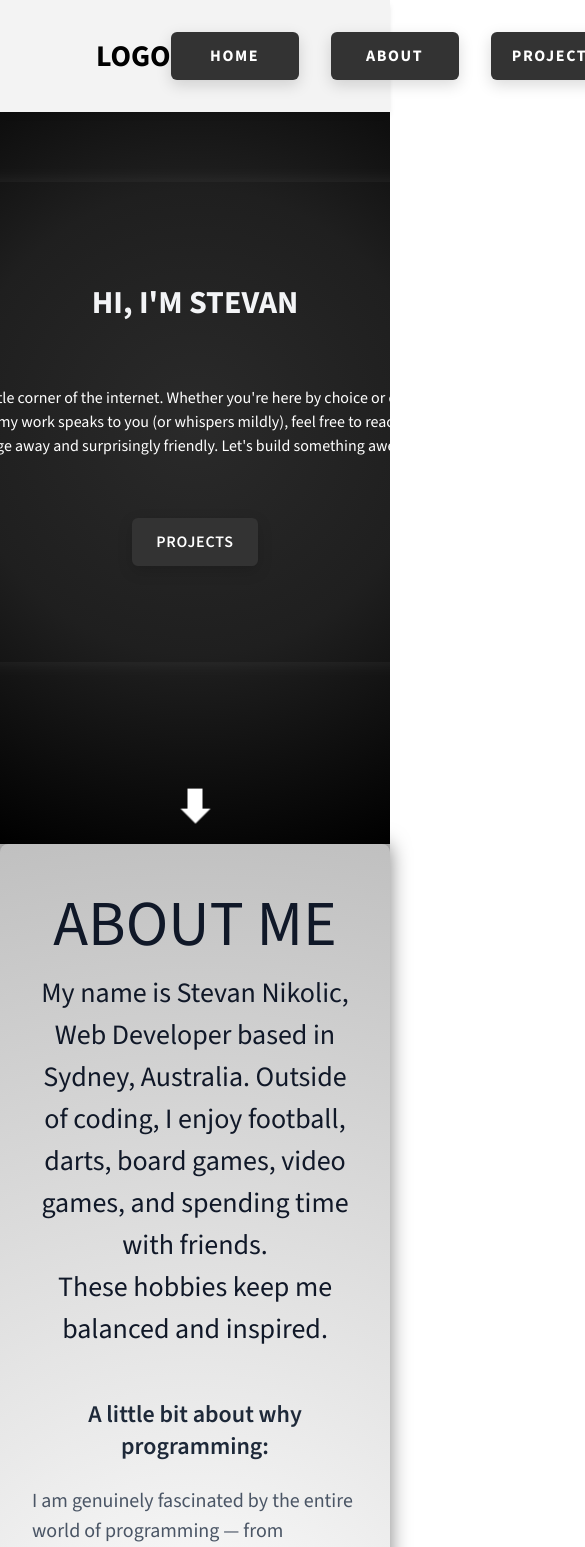
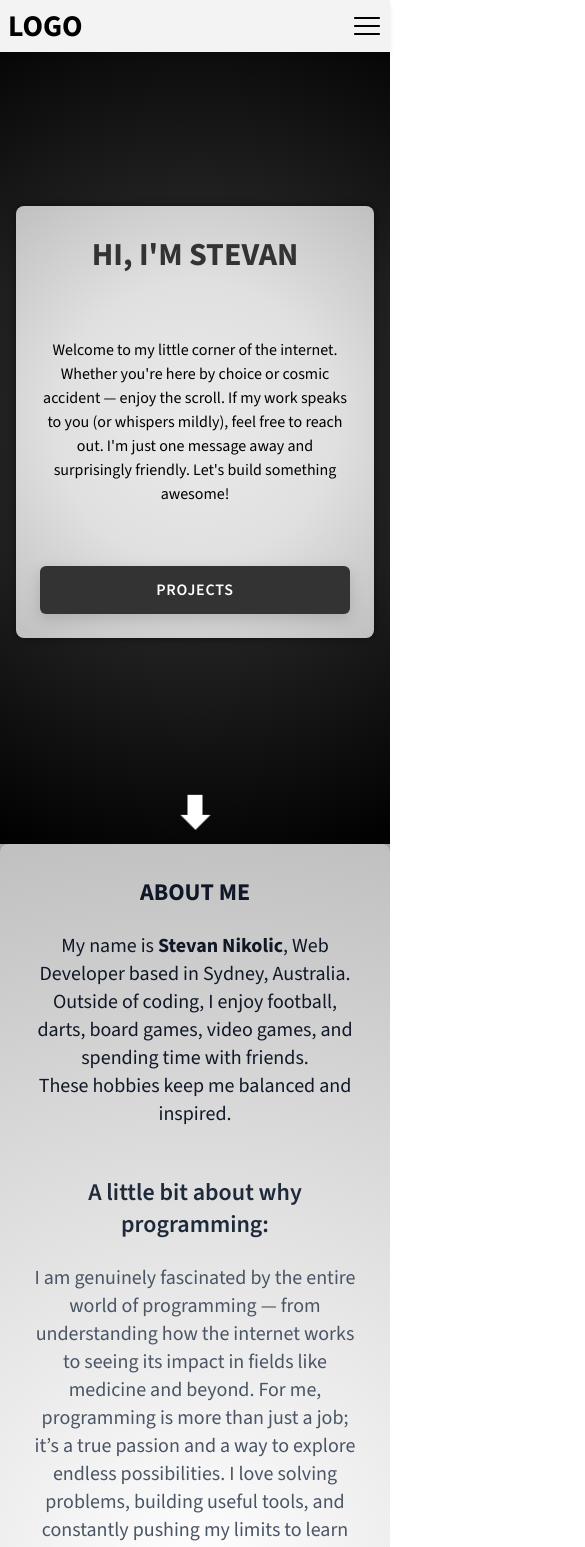
Before and after one commit to Nikolic1992/nikolic_stevan_portfolio, a React (Vite) app: page / in a window 390 px wide. Shown: the top 1547 px of the page, 585 px wide, since content can reach past the window. Built offline with nearby package versions, Linux system fonts and the light colour scheme.

Commit message:
feat: first part done

```diff
--- a/package.json
+++ b/package.json
@@ -13,6 +13,7 @@
     "@tailwindcss/vite": "^4.1.6",
     "react": "^19.1.0",
     "react-dom": "^19.1.0",
+    "react-icons": "^5.5.0",
     "tailwindcss": "^4.1.6"
   },
   "devDependencies": {
--- a/src/components/About.jsx
+++ b/src/components/About.jsx
@@ -18,11 +18,13 @@ function About() {
   return (
     <div className="min-h-screen flex flex-col justify-center items-center bg-[radial-gradient(circle,_#ffffff,_#e0e0e0,_#c0c0c0)]">
       <div className="flex flex-col justify-center items-center text-center w-full max-w-[1200px] p-[2rem] shadow-[0_0_20px_rgba(0,0,0,0.5)] rounded-lg">
-        <h2 className="text-gray-900 text-[4rem] uppercase">About Me</h2>
-        <h4 className="text-gray-900 text-[1.75rem]">
-          My name is Stevan Nikolic, Web Developer based in Sydney, Australia.
-          Outside of coding, I enjoy football, darts, board games, video games,
-          and spending time with friends.
+        <h2 className="text-2xl sm:text-3xl md:text-4xl lg:text-5xl uppercase font-bold mb-6 md:mb-9 lg:mb-12 text-center text-gray-900">
+          About Me
+        </h2>
+        <h4 className="text-gray-900 text-xl md:text-2xl lg:text-3xl">
+          My name is <b>Stevan Nikolic</b>, Web Developer based in Sydney,
+          Australia. Outside of coding, I enjoy football, darts, board games,
+          video games, and spending time with friends.
           <br /> These hobbies keep me balanced and inspired.
         </h4>
         <div className="mt-12 flex flex-col gap-16 lg:flex-row text-left w-full">
@@ -30,7 +32,7 @@ function About() {
             <h2 className="text-2xl font-semibold text-gray-800 text-center">
               A little bit about why programming:
             </h2>
-            <h3 className="text-gray-600 text-[1.25rem] ">
+            <h3 className="text-gray-600 text-xl text-center">
               I am genuinely fascinated by the entire world of programming —
               from understanding how the internet works to seeing its impact in
               fields like medicine and beyond. For me, programming is more than
@@ -40,7 +42,7 @@ function About() {
               enthusiasm drives me to create meaningful digital experiences that
               can make a difference.
             </h3>
-            <a href="#contact" className="hero-link">
+            <a href="#contact" className="hero-link wiggle-on-hover">
               Contact
             </a>
           </div>
--- /dev/null
+++ b/src/components/Footer.jsx
@@ -0,0 +1,34 @@
+import { FaGithub, FaLinkedin } from "react-icons/fa";
+
+function Footer() {
+  return (
+    <footer className="bg-[radial-gradient(circle,_#2a2a2a,_#1f1f1f,_#000000)]   text-gray-400 py-6 text-center">
+      <div className="flex flex-col items-center justify-center gap-[10px] uppercase">
+        <div>Connect with me</div>
+        <div className="flex items-center justify-center gap-[10px]">
+          <a
+            href="https://github.com/Nikolic1992"
+            target="_blank"
+            rel="noopener noreferrer"
+            className="cursor-pointer"
+          >
+            <FaGithub size={40} />
+          </a>
+          <a
+            href="https://www.linkedin.com/in/nikolic1992/"
+            target="_blank"
+            rel="noopener noreferrer"
+            className="cursor-pointer"
+          >
+            <FaLinkedin size={40} />
+          </a>
+        </div>
+      </div>
+      <p className="py-[10px]">
+        &copy; {new Date().getFullYear()} Stevan Nikolic. All rights reserved.
+      </p>
+    </footer>
+  );
+}
+
+export default Footer;
--- a/src/components/Hero.jsx
+++ b/src/components/Hero.jsx
@@ -1,7 +1,7 @@
 function Hero() {
   return (
-    <div className="relative h-screen flex flex-col items-center justify-center bg-[radial-gradient(circle,_#2a2a2a,_#1f1f1f,_#000000)]">
-      <div className="flex flex-col justify-center items-center text-center w-[1200px] p-[6rem] gap-[60px]  shadow-[0_0_20px_rgba(255,255,255,0.08)] rounded-lg">
+    <div className="relative  h-screen flex flex-col items-center justify-center bg-[radial-gradient(circle,_#2a2a2a,_#1f1f1f,_#000000)] px-4">
+      <div className="flex flex-col md:justify-center md:items-center text-center w-full max-w-[1200px] p-6 sm:p-[6rem] gap-[60px] bg-[radial-gradient(circle,_#ebeaea,_#e0e0e0,_#c0c0c0)] shadow-[0_0_10px_rgba(0,0,0,0.5)] rounded-lg">
         <h1 className="hero-heading">Hi, I'm Stevan</h1>
         <h3 className="hero-secondary">
           Welcome to my little corner of the internet. Whether you're here by
@@ -9,7 +9,7 @@ function Hero() {
           (or whispers mildly), feel free to reach out. I'm just one message
           away and surprisingly friendly. Let's build something awesome!
         </h3>
-        <a href="#projects" className="hero-link shake-on-hover">
+        <a href="#projects" className="hero-link wiggle-on-hover">
           Projects
         </a>
       </div>
--- a/src/components/NavBar.jsx
+++ b/src/components/NavBar.jsx
@@ -1,31 +1,90 @@
+import { useState } from "react";
+import { RxHamburgerMenu } from "react-icons/rx";
+import { IoMdClose } from "react-icons/io";
+
 function NavBar() {
+  const [menuOpen, setMenuOpen] = useState(false);
+
+  const toggleMenu = () => {
+    setMenuOpen((prev) => !prev);
+  };
+
   return (
     <nav className="fixed top-0 left-0 w-full bg-[#f3f3f3] shadow-md z-50">
-      <div className="flex justify-between items-center px-[6rem] py-[2rem]">
+      <div className="flex justify-between items-center px-2 sm:px-4 md:px-6 lg:px-8 py-2 sm:py-4 md:py-6 lg:py-8">
         <div className="font-bold text-3xl cursor-pointer">LOGO</div>
-        <ul className="flex text-gray-700 font-semibold gap-[2rem]">
+
+        {/* Desktop Menu */}
+        <ul className="hidden md:flex gap-4 sm:gap-6 md:gap-[2rem] text-gray-700 font-semibold">
           <li>
-            <a href="#home" className="nav-link">
+            <a href="#home" className="navbar-link">
               Home
             </a>
           </li>
           <li>
-            <a href="#about" className="nav-link">
+            <a href="#about" className="navbar-link">
               About
             </a>
           </li>
           <li>
-            <a href="#projects" className="nav-link">
+            <a href="#projects" className="navbar-link">
               Projects
             </a>
           </li>
           <li>
-            <a href="#contact" className="nav-link">
+            <a href="#contact" className="navbar-link">
               Contact
             </a>
           </li>
         </ul>
+
+        {/* Hamburger Icon */}
+        <div className="md:hidden">
+          {menuOpen ? (
+            <IoMdClose
+              size={30}
+              onClick={toggleMenu}
+              className="cursor-pointer"
+            />
+          ) : (
+            <RxHamburgerMenu
+              size={30}
+              onClick={toggleMenu}
+              className="cursor-pointer"
+            />
+          )}
+        </div>
       </div>
+
+      {/* Mobile Menu */}
+      {menuOpen && (
+        <ul className="md:hidden flex flex-col items-end gap-2 pr-4 py-4 bg-[#f3f3f3] text-gray-700 font-semibold text-lg">
+          <li>
+            <a href="#home" className="navbar-link" onClick={toggleMenu}>
+              Home
+            </a>
+          </li>
+          <li>
+            <a href="#about" className="navbar-link" onClick={toggleMenu}>
+              About
+            </a>
+          </li>
+          <li>
+            <a href="#projects" className="navbar-link" onClick={toggleMenu}>
+              Projects
+            </a>
+          </li>
+          <li>
+            <a
+              href="#contact"
+              className="navbar-link last:border-b-0"
+              onClick={toggleMenu}
+            >
+              Contact
+            </a>
+          </li>
+        </ul>
+      )}
     </nav>
   );
 }
--- /dev/null
+++ b/src/components/Projects.jsx
@@ -0,0 +1,46 @@
+function Projects() {
+  return (
+    <div className="min-h-screen flex items-center justify-center px-4 py-10 bg-[radial-gradient(circle,_#2a2a2a,_#1f1f1f,_#000000)]">
+      <div className="flex flex-col justify-center items-center text-center w-full max-w-[1200px] px-4 sm:px-6 md:px-8 lg:px-12 py-10 shadow-[0_0_20px_rgba(0,0,0,0.5)] rounded-lg">
+        <h2 className="text-2xl sm:text-3xl md:text-4xl lg:text-5xl uppercase font-bold text-white mb-8">
+          Projects
+        </h2>
+
+        <p className="text-base sm:text-lg md:text-xl text-white mb-10 max-w-[800px]">
+          Here you will find some of the personal and clients projects that I
+          created with each project containing its own case study
+        </p>
+
+        <div className="flex flex-col gap-10 w-full">
+          {[1, 2, 3].map((project) => (
+            <div
+              key={project}
+              className="flex flex-col lg:flex-row items-center justify-center p-6 gap-8 w-full bg-[radial-gradient(circle,_#ffffff,_#e0e0e0,_#c0c0c0)] shadow-[0_0_10px_rgba(0,0,0,0.5)] rounded-lg"
+            >
+              <div className="w-full lg:w-[600px] h-[200px] sm:h-[300px] md:h-[350px] lg:h-[400px] bg-gray-200 rounded flex items-center justify-center text-gray-400 text-xl">
+                Project {project} Image
+              </div>
+
+              <div className="flex-1 flex flex-col items-center justify-center text-center gap-4 px-2 lg:h-[400px]">
+                <h3 className="text-lg sm:text-xl font-semibold">
+                  Project Title {project}
+                </h3>
+                <p className="text-gray-600 text-sm sm:text-base md:text-[1rem] max-w-[400px]">
+                  Lorem ipsum dolor sit amet consectetur adipisicing elit. Nulla
+                  ullam suscipit nisi non facere. Temporibus neque doloribus
+                  error eum reprehenderit molestiae exercitationem voluptatem ut
+                  autem, facilis voluptate quas alias molestias.
+                </p>
+                <a href="#projects" className="hero-link shake-on-hover">
+                  Case Study
+                </a>
+              </div>
+            </div>
+          ))}
+        </div>
+      </div>
+    </div>
+  );
+}
+
+export default Projects;
--- a/src/index.css
+++ b/src/index.css
@@ -8,52 +8,30 @@
   }
 }
 
-.nav-link {
-  @apply bg-[#333] text-white uppercase tracking-widest font-bold rounded-md shadow-[0_5px_15px_0_rgba(0,0,0,0.15)]
-         hover:bg-[#868686] hover:text-[#333] py-[0.5rem] px-[3rem] w-32 h-12 flex justify-center items-center;
+.navbar-link {
+  @apply bg-[#333] text-white uppercase tracking-widest font-bold rounded-md
+         shadow-[0_5px_15px_0_rgba(0,0,0,0.15)] hover:bg-[#868686] hover:text-[#333]
+         py-2 px-4 text-sm w-[7.5rem] flex justify-center items-center border border-gray-400;
+}
+
+@media (max-width: 768px) {
+  .navbar-link {
+    @apply w-36 h-8 text-base justify-center border-0;
+  }
 }
 
 .hero-heading {
-  @apply text-[2rem] md:text-[3rem] lg:text-[5rem] font-extrabold text-gray-100 uppercase;
+  @apply text-[2rem] md:text-[3rem] lg:text-[5rem] font-extrabold text-[#333] uppercase;
 }
 
 .hero-secondary {
-  @apply max-w-2xl text-[1rem] md:text-[1.75rem] lg:text-[2rem] text-[#fff];
+  @apply max-w-2xl text-[1rem] md:text-[1.75rem] lg:text-[2rem] text-[#33333];
 }
 
 .hero-link {
-  @apply bg-[#333] text-white uppercase tracking-wider inline-block font-semibold rounded-md
-         shadow-[0_5px_15px_rgba(0,0,0,0.15)] hover:bg-white hover:text-[#333]
+  @apply bg-[#333] text-white uppercase cursor-pointer tracking-wider inline-block font-semibold rounded-md
+         shadow-[0_5px_15px_rgba(0,0,0,0.15)] hover:bg-[#868686] hover:text-[#333]
          py-3 px-6 text-base md:text-2xl transition duration-300 ease-in-out;
-}
-
-.shake-on-hover {
-  @apply transition duration-300 ease-in-out;
-}
-
-.shake-on-hover:hover {
-  animation: shake 0.5s ease-in-out;
-}
-
-@keyframes shake {
-  0% {
-    transform: translateX(0);
-  }
-  20% {
-    transform: translateX(-4px);
-  }
-  40% {
-    transform: translateX(4px);
-  }
-  60% {
-    transform: translateX(-4px);
-  }
-  80% {
-    transform: translateX(4px);
-  }
-  100% {
-    transform: translateX(0);
-  }
 }
 
 .loader {
@@ -86,14 +64,15 @@
   }
 }
 
-@keyframes scroll-left {
-  0% {
-    transform: translateX(0);
+.wiggle-on-hover:hover {
+  animation: wiggle 1s ease-in-out infinite;
+}
+@keyframes wiggle {
+  0%,
+  100% {
+    transform: rotate(-3deg);
   }
-  100% {
-    transform: translateX(-2516px);
+  50% {
+    transform: rotate(3deg);
   }
 }
-.animate-scroll-left {
-  animation: scroll-left 30s linear infinite;
-}
```
Also changed, not shown: src/components/Contact.jsx (added, +73 -0 lines), 1 other file (tests, documents, lock files or other folders).
